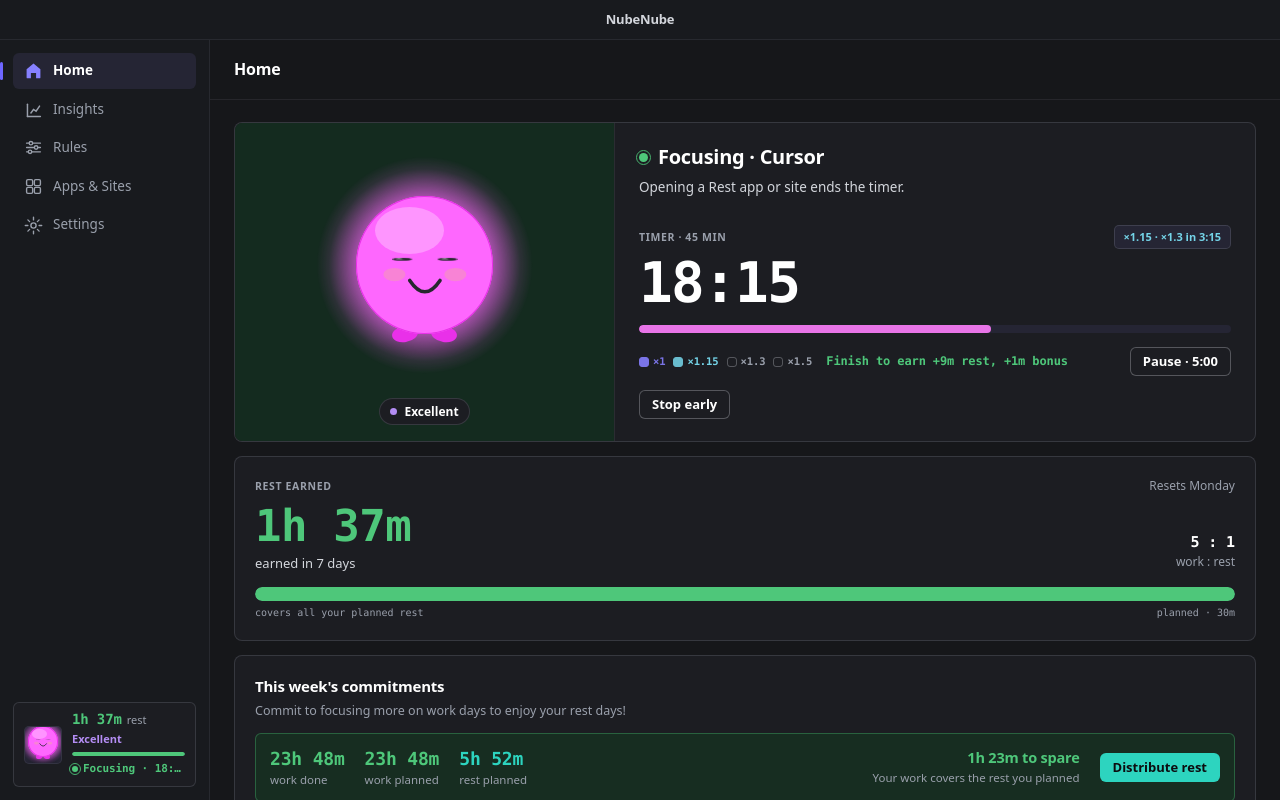
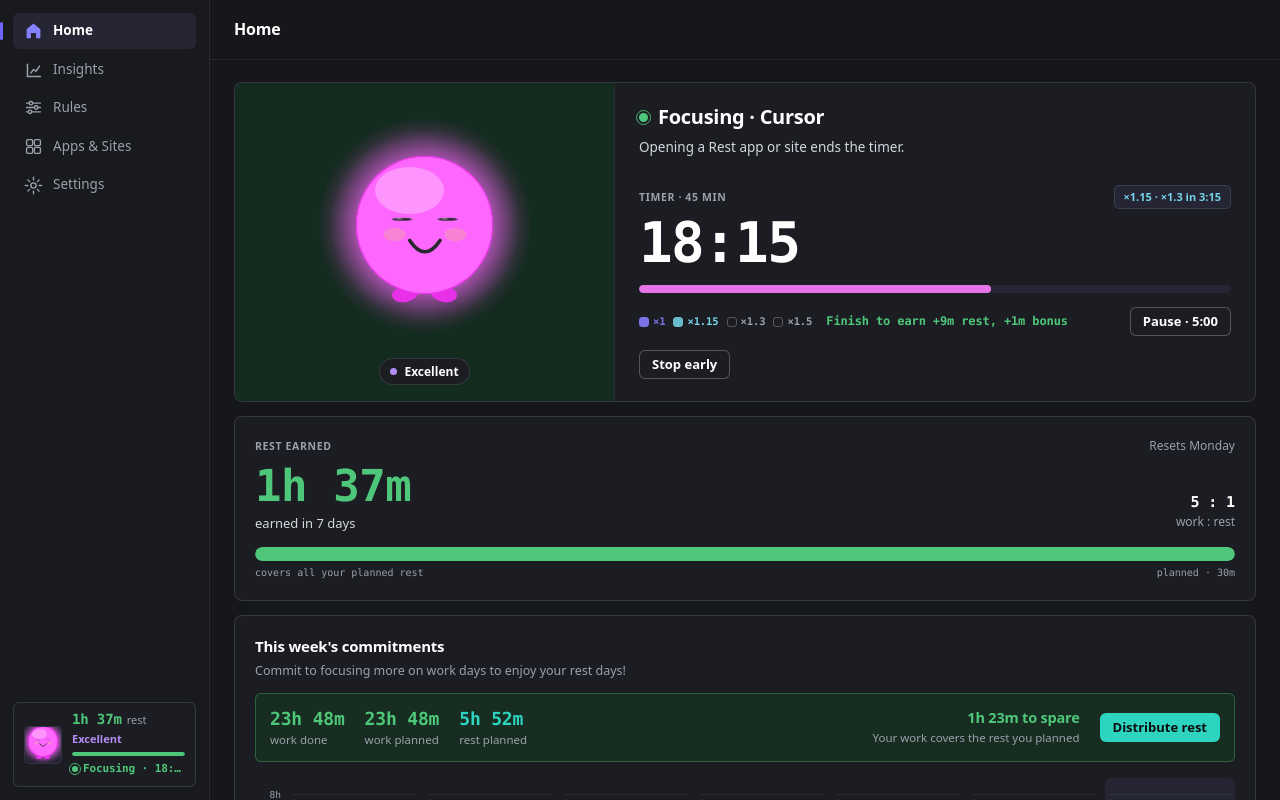
Before and after one commit to algebananazzzzz/nubenube, a React (Vite) app: page / in a window 1280 px wide. Built offline with nearby package versions, Linux system fonts and the light colour scheme.

Commit message:
fix(shell): hide the in-app titlebar outside macOS

```diff
--- a/src/components/AppShell.tsx
+++ b/src/components/AppShell.tsx
@@ -93,6 +93,7 @@ function Toast() {
 }
 
 const TITLES: Record<string, string> = { insights: 'Insights', rules: 'Rules', sources: 'Apps & Sites', settings: 'Settings' }
+const IS_MAC = navigator.userAgent.includes('Mac')
 
 export function AppShell() {
   const subscribe = useFocus((s) => s.subscribe)
@@ -116,10 +117,10 @@ export function AppShell() {
 
   return (
     <div className="nn-app" data-theme={f.theme} style={{ ...themeVars(f.theme, f.clay), position: 'fixed', inset: 0, display: 'flex', flexDirection: 'column', overflow: 'hidden', background: 'var(--page)' }}>
-      {/* titlebar — native traffic lights overlay the left inset */}
-      <div data-tauri-drag-region style={{ position: 'relative', height: 40, flexShrink: 0, borderBottom: '1px solid var(--line-faint)', background: 'var(--surface-faint)' }}>
+      {/* macOS overlays the traffic lights on the page; elsewhere the OS titlebar already shows the name */}
+      {IS_MAC && <div data-tauri-drag-region style={{ position: 'relative', height: 40, flexShrink: 0, borderBottom: '1px solid var(--line-faint)', background: 'var(--surface-faint)' }}>
         <span className="nn-disp" style={{ position: 'absolute', inset: 0, display: 'flex', alignItems: 'center', justifyContent: 'center', fontSize: 13, color: 'var(--text)', pointerEvents: 'none' }}>NubeNube</span>
-      </div>
+      </div>}
 
       <div style={{ flex: 1, minHeight: 0, display: 'flex' }}>
         <div style={{ width: 210, flexShrink: 0, background: 'var(--surface-faint)', borderRight: '1px solid var(--line-faint)', display: 'flex', flexDirection: 'column', padding: 13 }}>
```
